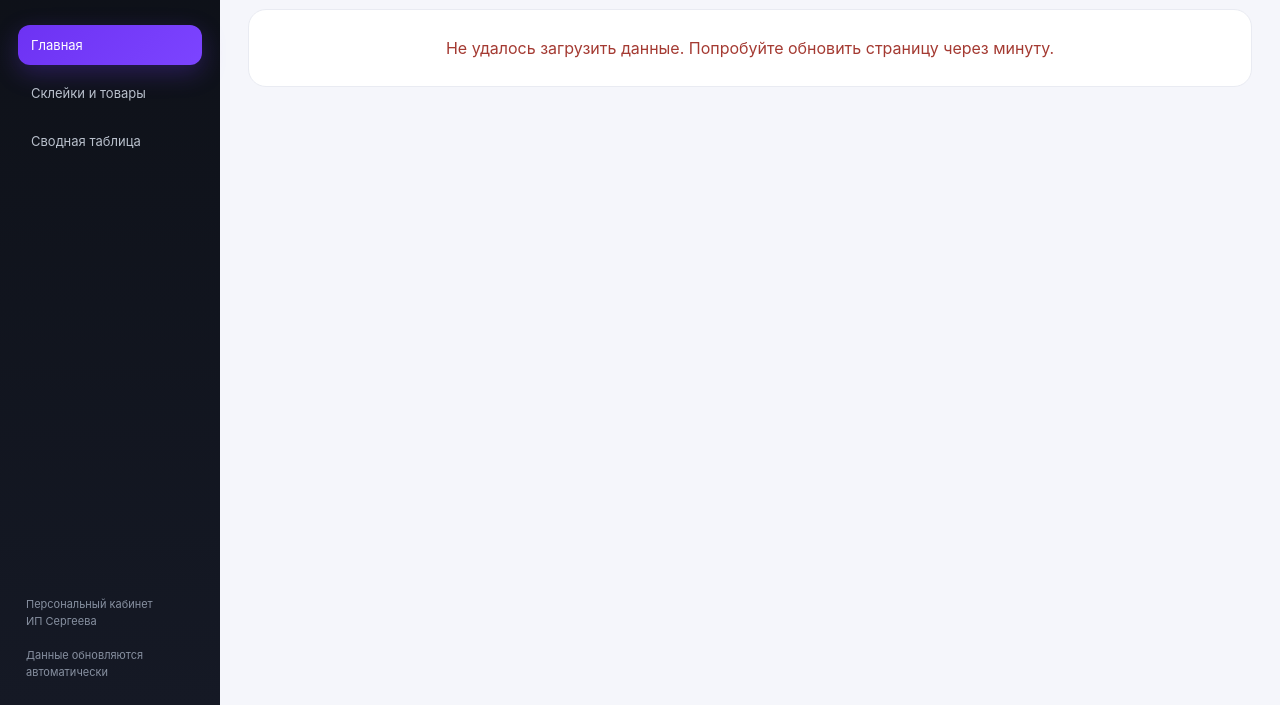
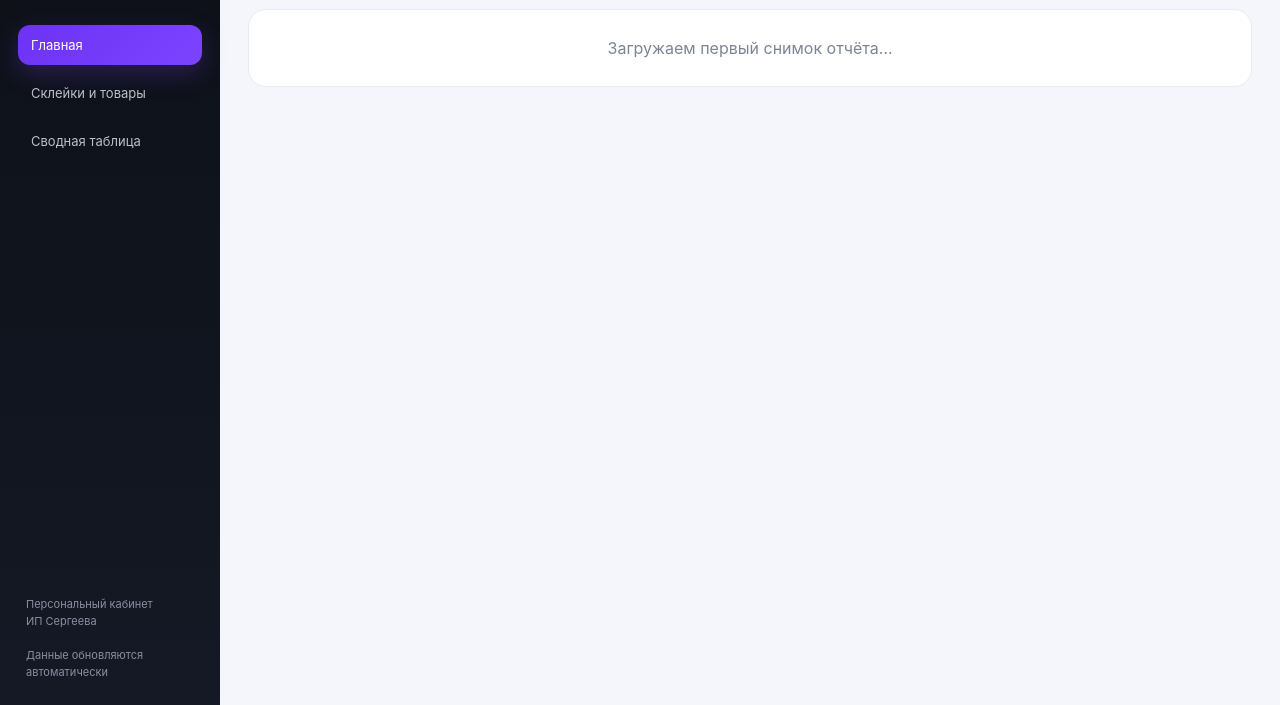
Before and after one commit to Alexstyts/sergeeva, a plain HTML site: page index.html in a window 1280 px wide. Shown: the part 95-800 px from the top of the page. Drawn offline with Linux system fonts and the light colour scheme.

Commit message:
Add files via upload

```diff
--- /dev/null
+++ b/data.json
@@ -0,0 +1 @@
+{"ok":false,"error":"Waiting for first GitHub Actions update"}
--- a/index.html
+++ b/index.html
@@ -100,7 +100,7 @@
       <div><div class="updated">↻ Обновлено: <b id="updatedAt">—</b></div><div class="cache-note" id="cacheNote"></div></div>
     </div>
 
-    <div id="loader" class="loading">Загружаем отчёт…</div>
+    <div id="loader" class="loading hidden">Загружаем первый снимок отчёта…</div>
     <div id="error" class="error hidden"></div>
 
     <div id="dash" class="hidden">
@@ -153,7 +153,9 @@
 
 <script>
 const API_URL="https://script.google.com/macros/s/AKfycbyzgipoE-8-zIWz72CUGb5Y7rNlm5EQXZhnKyNBXrQnlV42d61upNBK2M6AouLLzfiHLQ/exec";
-const CACHE_KEY="sergeeva_dashboard_v4";
+const CACHE_KEY="sergeeva_dashboard_v7";
+const STATIC_DATA_URL="./data.json";
+const BACKGROUND_REFRESH_MS=5*60*1000;
 let DATA=null, PERIOD=7, ACTIVE=null, reqScript=null;
 
 const nf=new Intl.NumberFormat('ru-RU',{maximumFractionDigits:0});
@@ -183,28 +185,79 @@ function renderFromCache(){
     const saved=JSON.parse(raw);
     if(!saved||!saved.data||saved.data.ok!==true)return false;
     DATA=saved.data;
-    document.getElementById('cacheNote').textContent='Обновляем данные в фоне';
+    document.getElementById('cacheNote').textContent='Проверяем обновления в фоне';
     show();
     return true;
   }catch(e){return false}
 }
-function load(){
-  const cached=renderFromCache();
-  if(!cached)document.getElementById('loader').classList.remove('hidden');
-  document.getElementById('error').classList.add('hidden');
+
+function saveLocal(d){
+  try{
+    localStorage.setItem(CACHE_KEY,JSON.stringify({savedAt:Date.now(),data:d}));
+  }catch(e){}
+}
+
+function applyData(d){
+  if(!d||d.ok!==true)return false;
+  const oldStamp=DATA?.generatedAt||'';
+  const newStamp=d.generatedAt||'';
+  DATA=d;
+  saveLocal(d);
+  document.getElementById('cacheNote').textContent='';
+  if(!oldStamp || oldStamp!==newStamp) show();
+  return true;
+}
+
+async function loadStaticSnapshot(){
+  try{
+    const r=await fetch(STATIC_DATA_URL+'?v='+Date.now(),{cache:'no-store'});
+    if(!r.ok)throw new Error('HTTP '+r.status);
+    const d=await r.json();
+    return applyData(d);
+  }catch(e){
+    return false;
+  }
+}
+
+function refreshFromApi(){
   if(reqScript)reqScript.remove();
   reqScript=document.createElement('script');
   reqScript.src=API_URL+'?callback=receive&ts='+Date.now();
-  reqScript.onerror=()=>{if(!cached)fail('Не удалось загрузить данные. Попробуйте обновить страницу через минуту.')};
+  reqScript.onerror=()=>{};
   document.body.appendChild(reqScript);
 }
+
+async function load(){
+  const cached=renderFromCache();
+
+  if(!cached){
+    // data.json лежит рядом с index.html на GitHub Pages:
+    // браузер получает его как обычный статический файл.
+    const staticLoaded=await loadStaticSnapshot();
+
+    if(!staticLoaded){
+      document.getElementById('loader').classList.remove('hidden');
+      refreshFromApi();
+      return;
+    }
+  }else{
+    // Кэш уже показан мгновенно; статический снимок проверяем без блокировки UI.
+    loadStaticSnapshot();
+  }
+
+  // Живой Apps Script никогда не блокирует первый экран.
+  setTimeout(refreshFromApi,800);
+  setInterval(refreshFromApi,BACKGROUND_REFRESH_MS);
+}
+
 window.receive=function(d){
-  if(!d||d.ok!==true){if(!DATA)fail(d?.error||'API вернул ошибку');return}
-  DATA=d;
-  try{localStorage.setItem(CACHE_KEY,JSON.stringify({savedAt:Date.now(),data:d}))}catch(e){}
-  document.getElementById('cacheNote').textContent='';
-  show();
+  if(!d||d.ok!==true){
+    if(!DATA)fail(d?.error||'API вернул ошибку');
+    return;
+  }
+  applyData(d);
 }
+
 function fail(t){document.getElementById('loader').classList.add('hidden');const e=document.getElementById('error');e.textContent=t;e.classList.remove('hidden')}
 function show(){
   document.getElementById('loader').classList.add('hidden');document.getElementById('dash').classList.remove('hidden');
```
